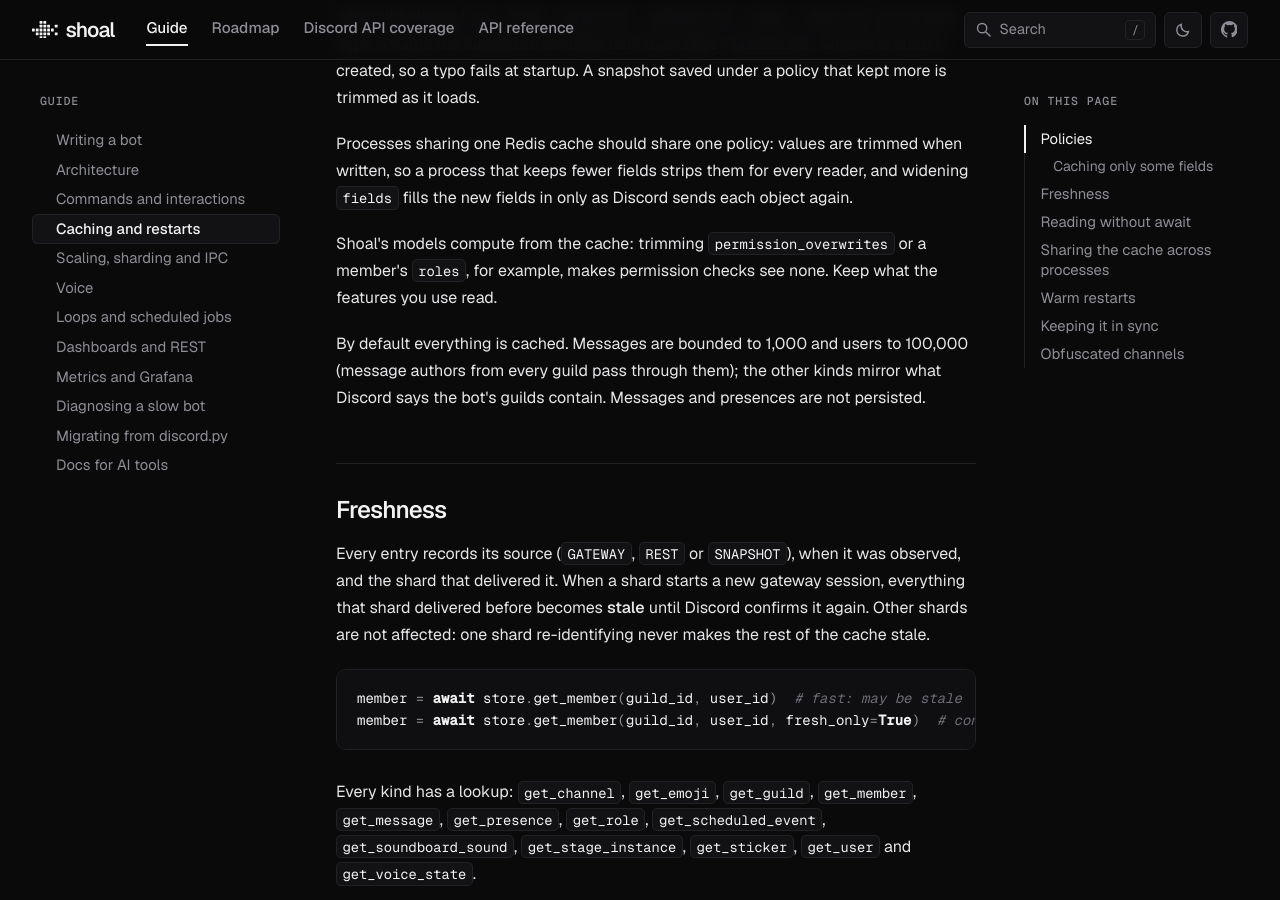
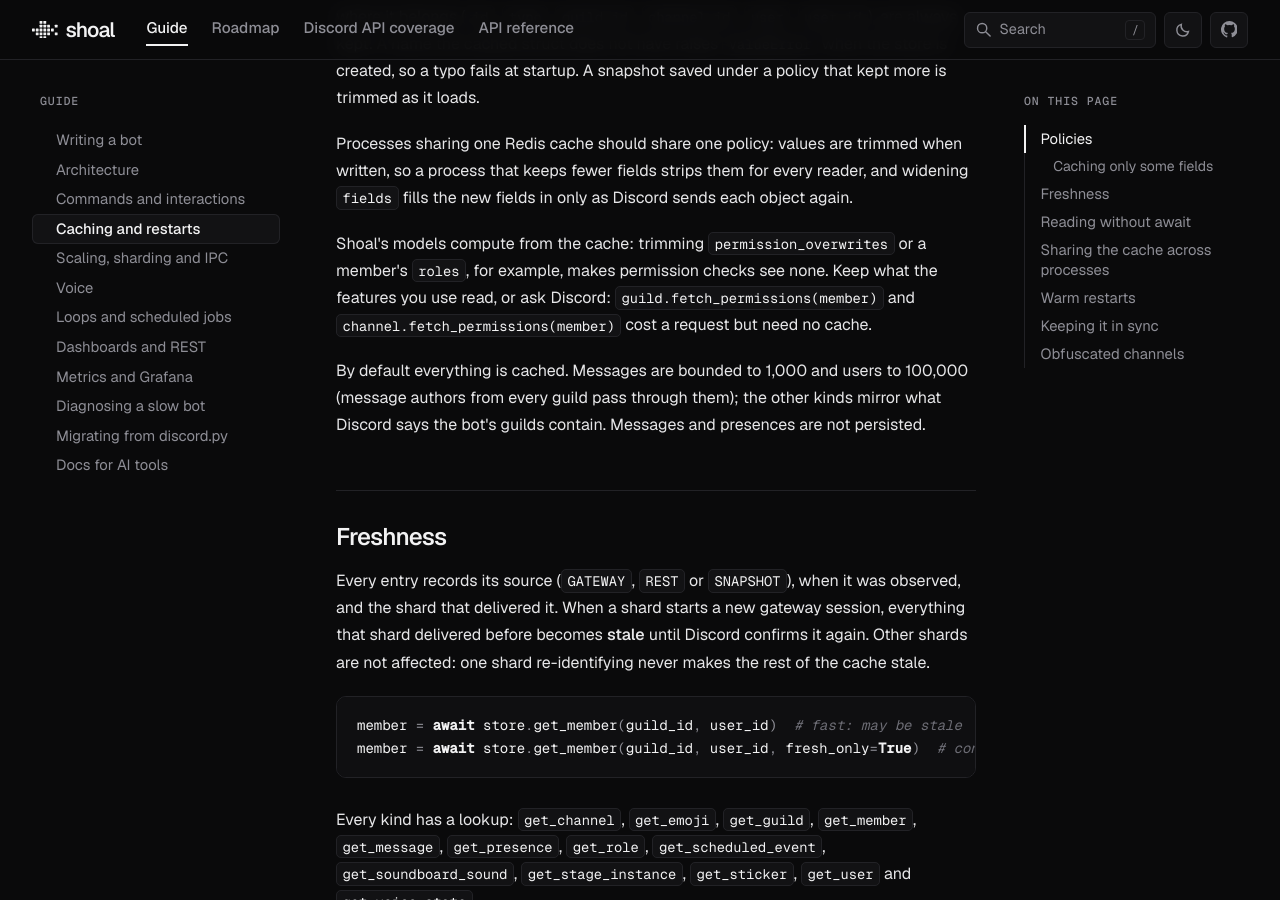
Before and after one commit to relateful/shoal, an MkDocs documentation site: the page built from docs/guide/caching.md, in a window 1280 px wide and 900 px high, scrolled down 1260 px. Built offline with MkDocs 1.6.1, drawn with Linux system fonts in a browser that asks for light colours; some web fonts are replaced.

Commit message:
docs: point the caching guide at fetch_permissions

```diff
--- a/docs/guide/caching.md
+++ b/docs/guide/caching.md
@@ -48,7 +48,8 @@ a process that keeps fewer fields strips them for every reader, and widening `fi
 new fields in only as Discord sends each object again.
 
 Shoal's models compute from the cache: trimming `permission_overwrites` or a member's `roles`, for
-example, makes permission checks see none. Keep what the features you use read.
+example, makes permission checks see none. Keep what the features you use read, or ask Discord:
+`guild.fetch_permissions(member)` and `channel.fetch_permissions(member)` cost a request but need no cache.
 
 By default everything is cached. Messages are bounded to 1,000 and users to 100,000 (message authors
 from every guild pass through them); the other kinds mirror what Discord says the bot's guilds
```
Also changed, not shown: CHANGELOG.md (+3 -2 lines).
